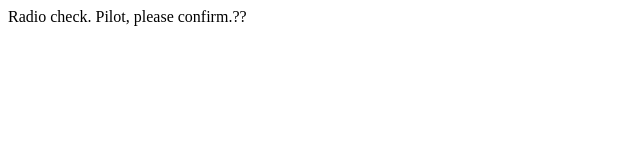
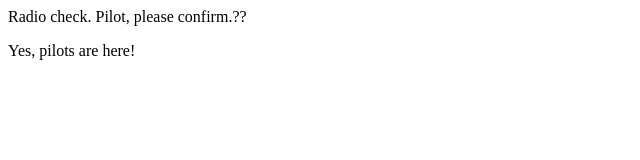
Before and after one commit to MusaddiqManzoor/communication-log, a plain HTML site: page index.html in a window 1280 px wide. Shown: the whole page, without its empty margins (0-640 px from the left). Drawn offline with Linux system fonts and the light colour scheme.

Commit message:
the new version

```diff
--- a/index.html
+++ b/index.html
@@ -1,5 +1,6 @@
 <html>
    <body>
       <p>Radio check. Pilot, please confirm.??</p>
+      <p>Yes, pilots are here!</p>
    </body>
 </html>
```
